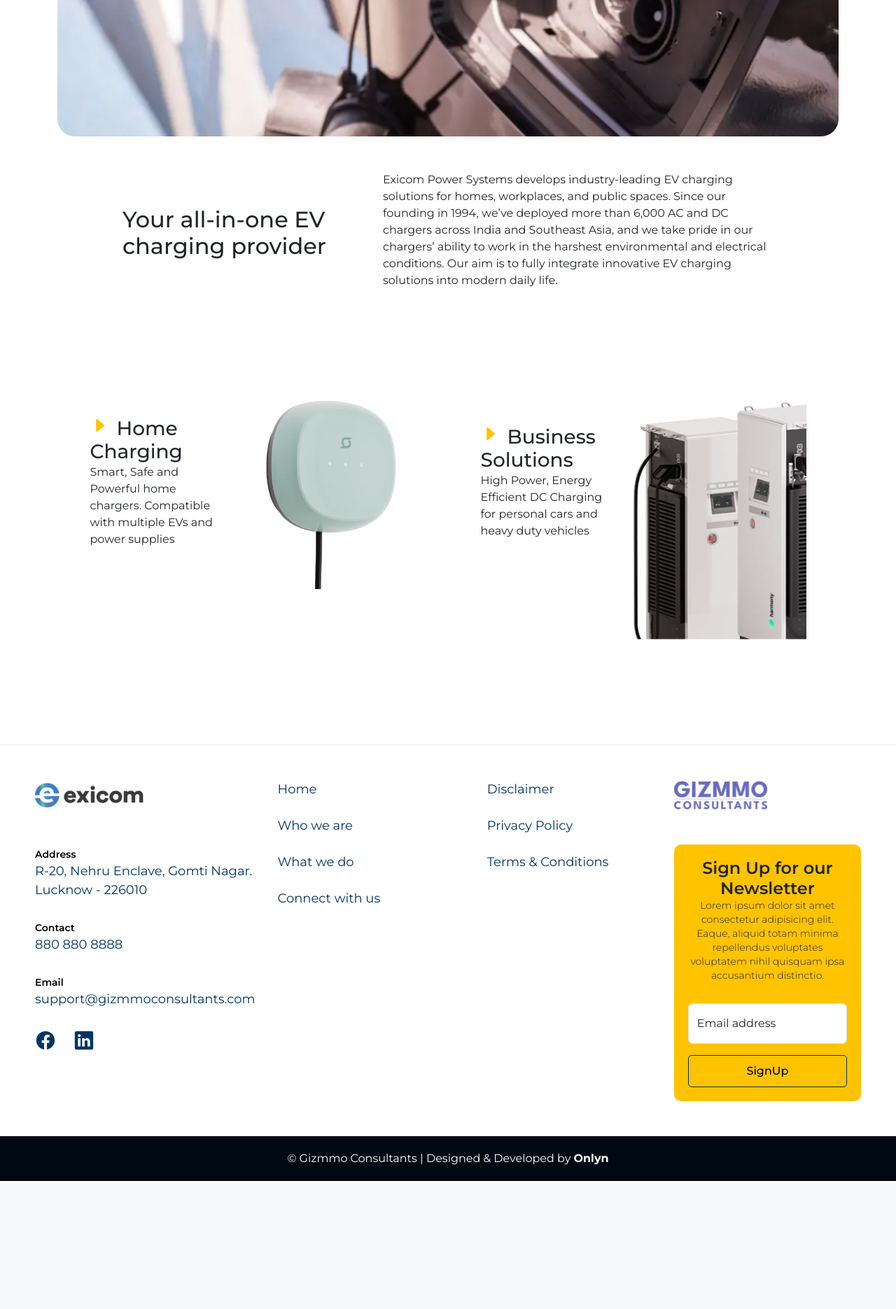
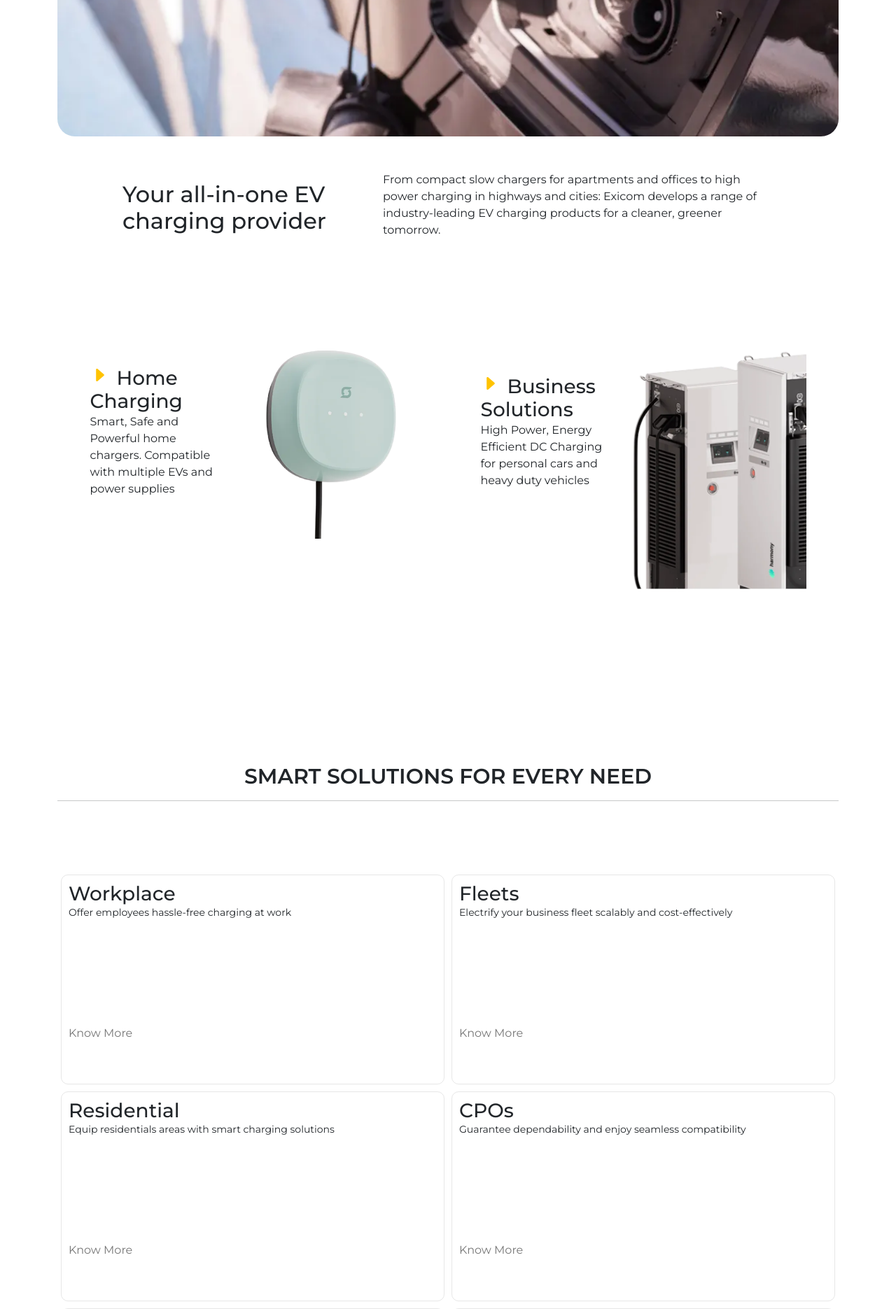
Before and after one commit to sidmrlazy/gizmmoconsultantsweb, a PHP site: page /who-we-are.php in a window 1280 px wide. Shown: the part 1204-3075 px from the top of the page at 70% size. Before the commit the page ends 2892 px from the top, so only its background shows below. Run offline with PHP 8.4, Linux system fonts and the light colour scheme.

Commit message:
new file:   assets/images/element-5.webp new file:   assets/images/section-banner-3.webp modified:   assets/styles.css new file:   components/what-we-do/section-1.php new file:   components/what-we-do/section-banner.php modified:   components/who-we-are/section-1.php new file:   components/who-we-are/section-3.php modified:   includes/footer.php modified:   includes/navbar.php new file:   what-we-do.php modified:   who-we-are.php

```diff
--- a/assets/styles.css
+++ b/assets/styles.css
@@ -201,6 +201,12 @@
   background-size: cover;
   width: 100%;
 }
+.section-banner#what-we-do {
+  background-image: url("../assets/images/section-banner-3.webp");
+  background-repeat: no-repeat;
+  background-size: cover;
+  width: 100%;
+}
 .section-banner h1 {
   color: #fff;
   font-weight: 600;
@@ -275,6 +281,53 @@
 .who-we-are-section-2-card img {
   width: 50%;
 }
+.who-we-are-section-3 {
+  margin-top: 100px;
+  margin-bottom: 100px;
+}
+.who-we-are-section-3 h2 {
+  font-weight: 600;
+  font-size: 30px;
+  margin: 0;
+  text-align: center;
+}
+.who-we-are-section-3-wrapper {
+  display: flex;
+  flex-wrap: wrap;
+  margin-top: 100px;
+}
+.who-we-are-section-3-card {
+  flex: 1 400px;
+  border: 1px solid #e7e7e7;
+  border-radius: 10px;
+  margin: 5px;
+  height: 300px;
+  padding: 10px;
+}
+.who-we-are-section-3-card:hover {
+  border: 1px solid #003566;
+  transition: 0.3s all ease-in-out;
+}
+.who-we-are-section-3-card h2 {
+  margin: 0 !important;
+}
+.who-we-are-section-3-card p {
+  font-size: 14px;
+  margin-bottom: 150px;
+}
+.who-we-are-section-3-card h3 {
+  margin: 0;
+}
+.who-we-are-section-3-card a {
+  text-decoration: none;
+  color: #777;
+}
+.who-we-are-section-3-card a:hover {
+  text-decoration: none;
+  color: #003566;
+}
+
+/* ========== WHO WE ARE SECTION 3 ==========  */
 
 /* ========== FOOTER ==========  */
 .footer {
--- /dev/null
+++ b/components/what-we-do/section-banner.php
@@ -0,0 +1,3 @@
+<div class="section-banner" id="what-we-do">
+    <h1>WHAT WE DO</h1>
+</div>
--- a/components/who-we-are/section-1.php
+++ b/components/who-we-are/section-1.php
@@ -25,12 +25,7 @@
     </div>
     <div class="col-md-6">
         <p>
-            Exicom Power Systems develops industry-leading EV charging solutions for homes, workplaces, and public
-            spaces.
-            Since our founding in 1994, we’ve deployed more than 6,000 AC and DC chargers across India and Southeast
-            Asia,
-            and we take pride in our chargers’ ability to work in the harshest environmental and electrical conditions.
-            Our
-            aim is to fully integrate innovative EV charging solutions into modern daily life.</p>
+            From compact slow chargers for apartments and offices to high power charging in highways and cities: Exicom
+            develops a range of industry-leading EV charging products for a cleaner, greener tomorrow.</p>
     </div>
 </div>
--- /dev/null
+++ b/components/who-we-are/section-3.php
@@ -0,0 +1,39 @@
+<div class="container who-we-are-section-3">
+    <h2>SMART SOLUTIONS FOR EVERY NEED</h2>
+    <hr>
+    <div class="who-we-are-section-3-wrapper">
+        <div class="who-we-are-section-3-card">
+
+            <h3>Workplace</h3>
+            <p>Offer employees hassle-free charging at work</p>
+            <a href="#">Know More</a>
+        </div>
+        <div class="who-we-are-section-3-card">
+            <h3>Fleets</h3>
+            <p>Electrify your business fleet scalably and cost-effectively</p>
+            <a href="#">Know More</a>
+        </div>
+
+        <div class="who-we-are-section-3-card">
+            <h3>Residential</h3>
+            <p>Equip residentials areas with smart charging solutions</p>
+            <a href="#">Know More</a>
+        </div>
+        <div class="who-we-are-section-3-card">
+            <h3>CPOs</h3>
+            <p>Guarantee dependability and enjoy seamless compatibility</p>
+            <a href="#">Know More</a>
+        </div>
+        <div class="who-we-are-section-3-card">
+            <h3>Workplace</h3>
+            <p>Offer employees hassle-free charging at work</p>
+            <a href="#">Know More</a>
+        </div>
+
+        <div class="who-we-are-section-3-card">
+            <h3>Workplace</h3>
+            <p>Offer employees hassle-free charging at work</p>
+            <a href="#">Know More</a>
+        </div>
+    </div>
+</div>
--- a/includes/footer.php
+++ b/includes/footer.php
@@ -29,7 +29,7 @@
     <ul class="footer-menu">
         <li><a href="index.php">Home</a></li>
         <li><a href="who-we-are.php">Who we are</a></li>
-        <li><a href="#">What we do</a></li>
+        <li><a href="what-we-do.php">What we do</a></li>
         <li><a href="#">Connect with us</a></li>
     </ul>
     <ul class="footer-menu">
--- a/includes/navbar.php
+++ b/includes/navbar.php
@@ -16,7 +16,7 @@
                     <a class="nav-link" href="who-we-are.php">Who we are</a>
                 </li>
                 <li class="nav-item">
-                    <a class="nav-link" href="#">What we do</a>
+                    <a class="nav-link" href="what-we-do.php">What we do</a>
                 </li>
                 <li class="nav-item">
                     <a class="nav-link" href="#">Connect With Us</a>
--- /dev/null
+++ b/what-we-do.php
@@ -0,0 +1,6 @@
+<?php
+$title = "What we do | Gizmmo Consultants | Exicom ";
+include('includes/header.php') ?>
+<?php include('includes/navbar.php') ?>
+<?php include('components/what-we-do/section-banner.php') ?>
+<?php include('includes/footer.php') ?>
--- a/who-we-are.php
+++ b/who-we-are.php
@@ -5,4 +5,5 @@
 <?php include('components/who-we-are/section-banner.php') ?>
 <?php include('components/who-we-are/section-1.php') ?>
 <?php include('components/who-we-are/section-2.php') ?>
+<?php include('components/who-we-are/section-3.php') ?>
 <?php include('includes/footer.php') ?>
```
Also changed, not shown: assets/images/element-5.webp (added), assets/images/section-banner-3.webp (added), components/what-we-do/section-1.php (added).
